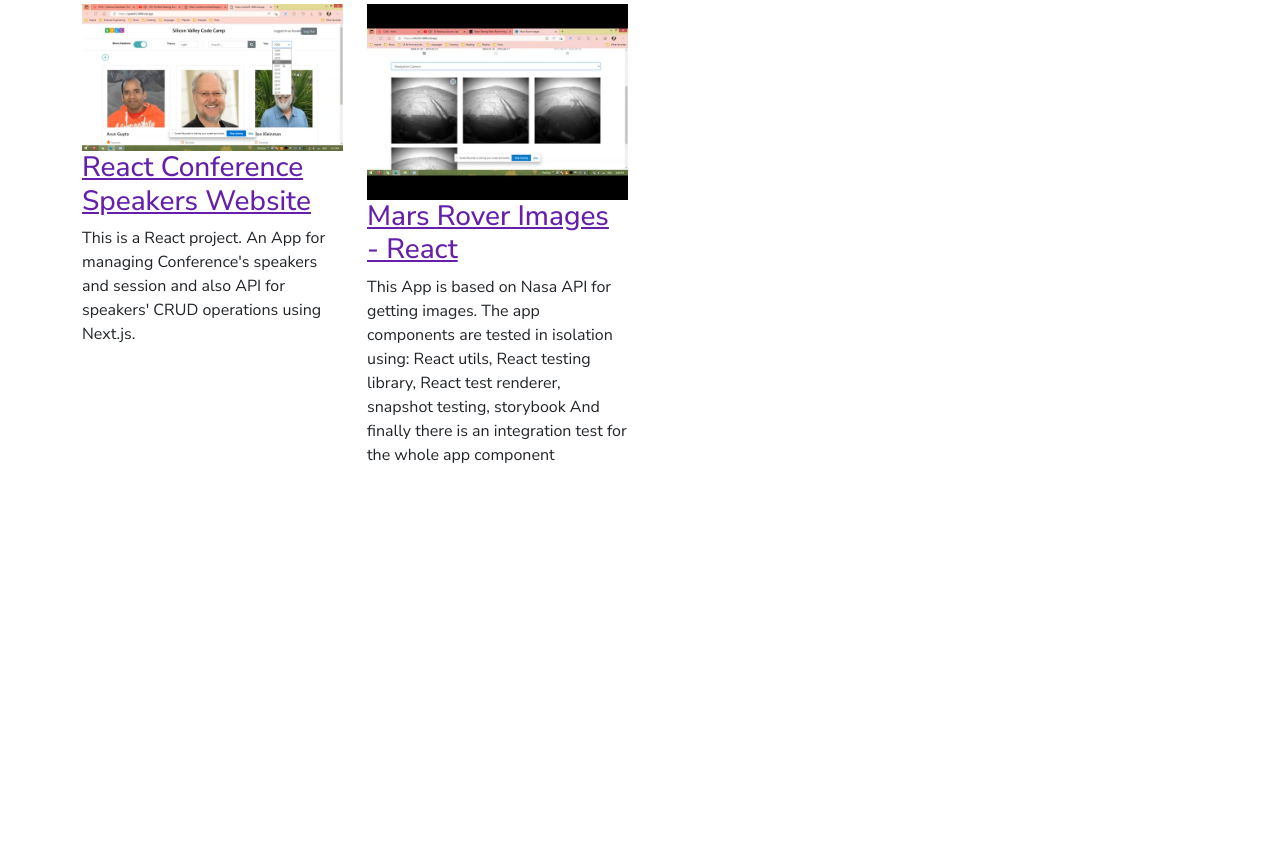
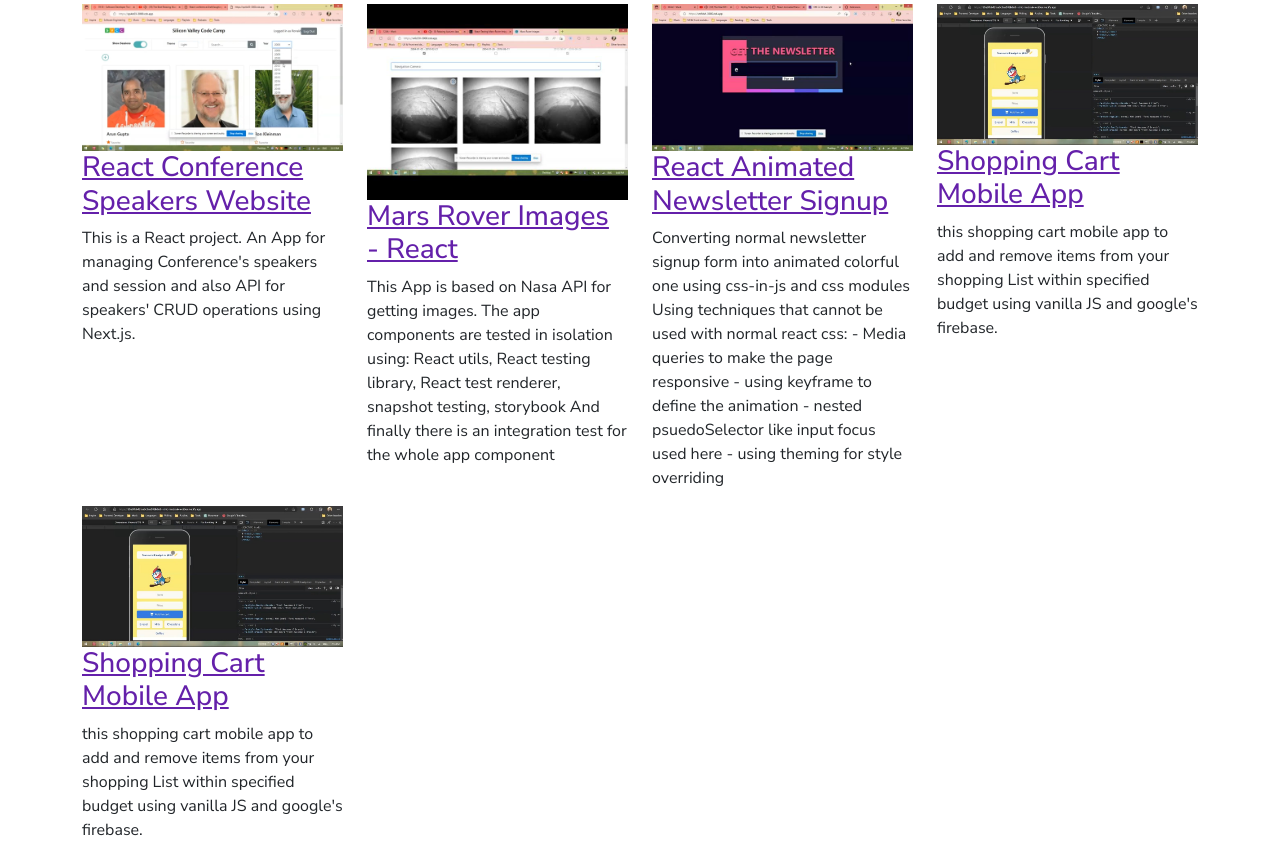
Before and after one commit to esraahisham753/esraahisham753.github.io, a website: page index.html in a window 1280 px wide. Shown: the part 5939-6797 px from the top of the page. Before the commit the page ends 6422 px from the top, so only its background shows below. Drawn offline with nearby package versions, Linux system fonts and the light colour scheme; no server answers; a web font is replaced by a local one.

Commit message:
Add all portfolio items

```diff
--- a/index.html
+++ b/index.html
@@ -830,6 +830,74 @@
                 </div>
               </div>
             </div>
+            <!-- Item 7 -->
+            <div class="col-md-4 col-lg-3">
+              <div class="portfolio__item">
+                <img
+                  src="images/portfolio/newsletter.jpg"
+                  alt="Animated newsletter signup"
+                  class="img-fluid" />
+                <div class="portfolio__caption">
+                  <h3>
+                    <a
+                      href="https://www.youtube.com/watch?v=X-A-atRUd-8"
+                      target="_blank"
+                      >React Animated Newsletter Signup</a
+                    >
+                  </h3>
+                  <p>
+                    Converting normal newsletter signup form into animated
+                    colorful one using css-in-js and css modules Using
+                    techniques that cannot be used with normal react css: -
+                    Media queries to make the page responsive - using keyframe
+                    to define the animation - nested psuedoSelector like input
+                    focus used here - using theming for style overriding
+                  </p>
+                </div>
+              </div>
+            </div>
+            <!-- Item 8 -->
+            <div class="col-md-4 col-lg-3">
+              <div class="portfolio__item">
+                <img
+                  src="images/portfolio/cart.jpeg"
+                  alt="Shopping Cart Mobile App"
+                  class="img-fluid" />
+                <div class="portfolio__caption">
+                  <h3>
+                    <a
+                      href="https://youtu.be/HMu8XiWD6eg"
+                      target="_blank"
+                      >Shopping Cart Mobile App</a
+                    >
+                  </h3>
+                  <p>
+                     this shopping cart mobile app to add and remove items from your shopping List within specified budget using vanilla JS and google's firebase.
+                  </p>
+                </div>
+              </div>
+            </div>
+            <!-- Item 9 -->
+            <div class="col-md-4 col-lg-3">
+              <div class="portfolio__item">
+                <img
+                  src="images/portfolio/cart.jpeg"
+                  alt="Shopping Cart Mobile App"
+                  class="img-fluid" />
+                <div class="portfolio__caption">
+                  <h3>
+                    <a
+                      href="https://youtu.be/HMu8XiWD6eg"
+                      target="_blank"
+                      >Shopping Cart Mobile App</a
+                    >
+                  </h3>
+                  <p>
+                     this shopping cart mobile app to add and remove items from your shopping List within specified budget using vanilla JS and google's firebase.
+                  </p>
+                </div>
+              </div>
+            </div>
           </div>
           <!-- End Portfolio content -->
         </div>
```
Also changed, not shown: images/portfolio/cart.jpeg (added), images/portfolio/newsletter.jpg (added).
